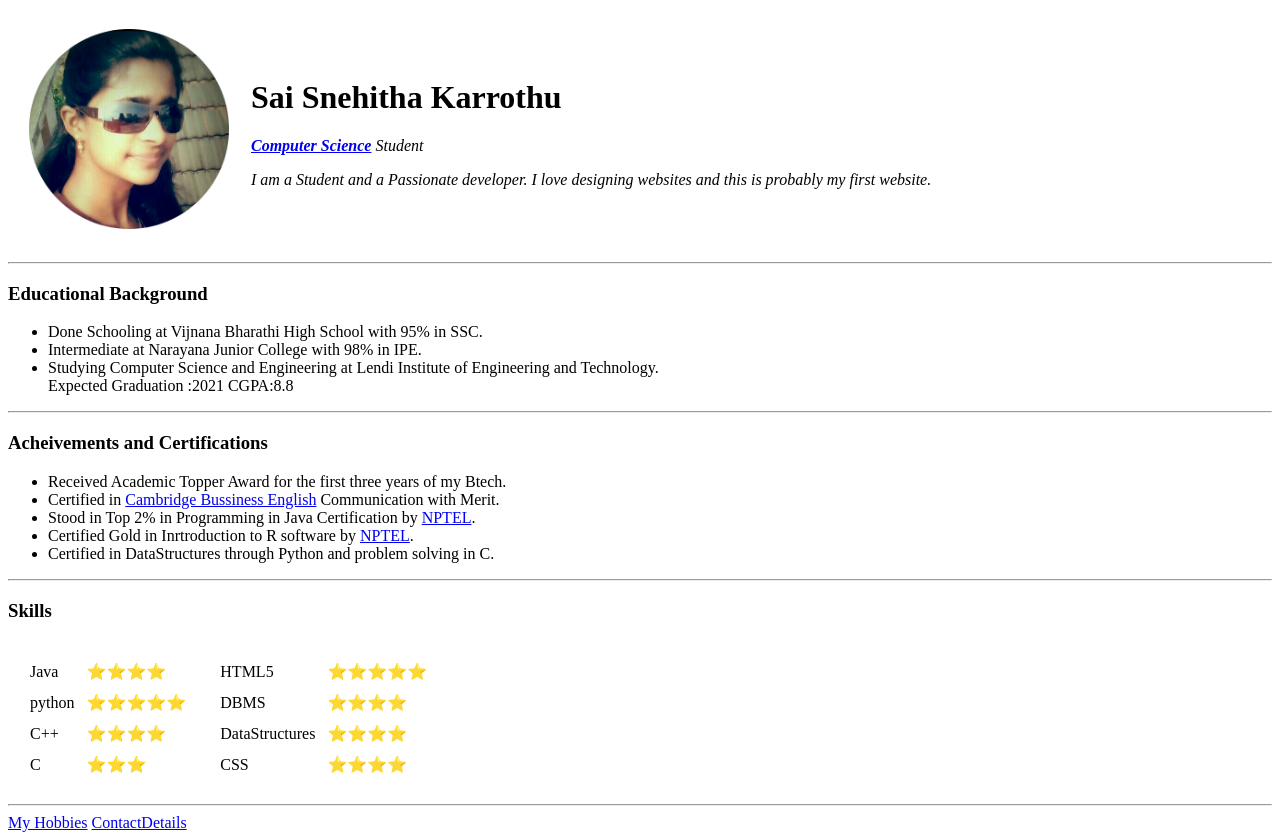
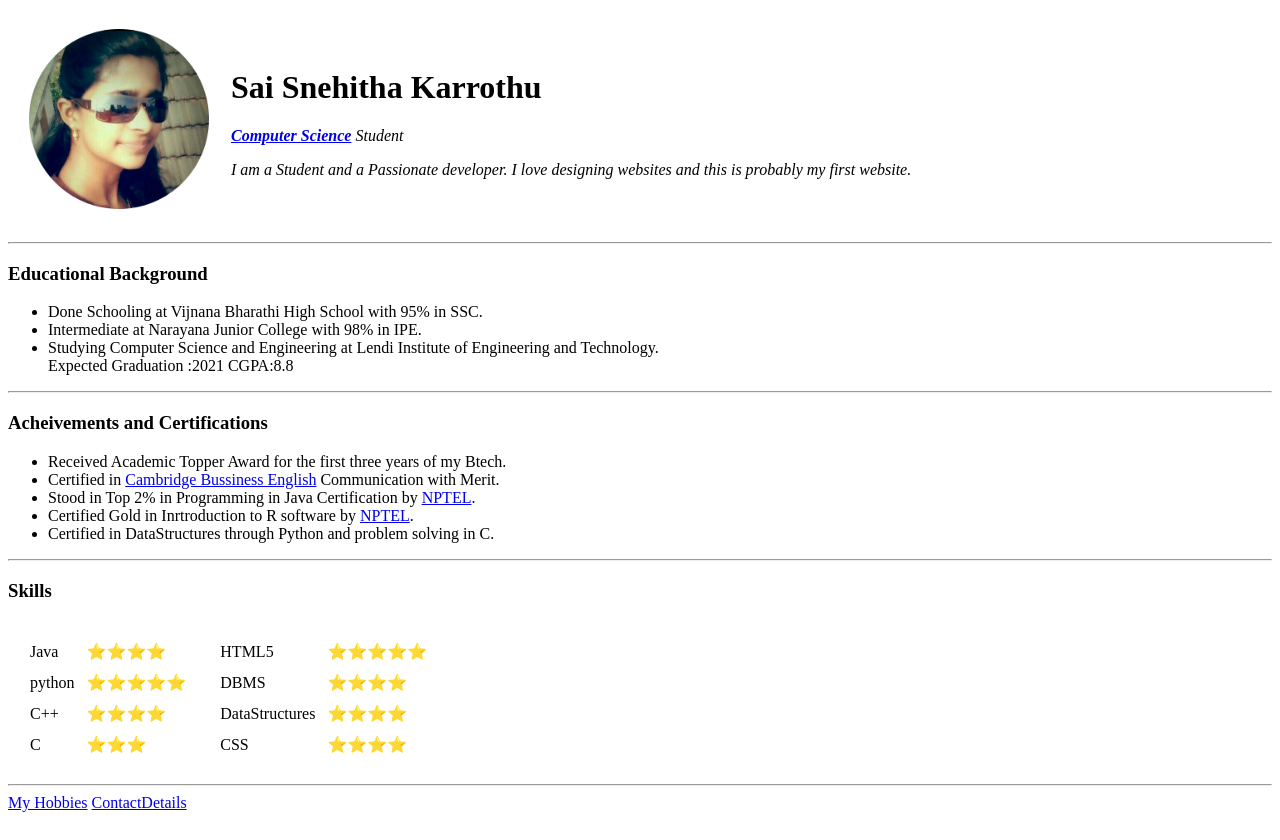
Before and after one commit to Snehitha-k/Resume, a plain HTML site: page index.html in a window 1280 px wide. Drawn offline with Linux system fonts and the light colour scheme.

Commit message:
Add initial Resume website files

```diff
--- a/index.html
+++ b/index.html
@@ -4,12 +4,13 @@
 <head>
   <meta charset="utf-8">
   <title>Snehitha's Personal Site</title>
+  <link rel="stylesheet" href="/css/master.css">
 </head>
 
 <body>
   <table cellspacing="20">
     <tr>
-      <td><img src="sneha.png" height="200" alt="Snehitha" /></td>
+      <td><img src="sneha.png" height="180" width="180" alt="Snehitha" /></td>
       <td><h1>Sai Snehitha Karrothu</h1>
       <p>
         <em><strong> <a href="https://www.computerscience.org">Computer Science</a> </strong> Student</em>
```
